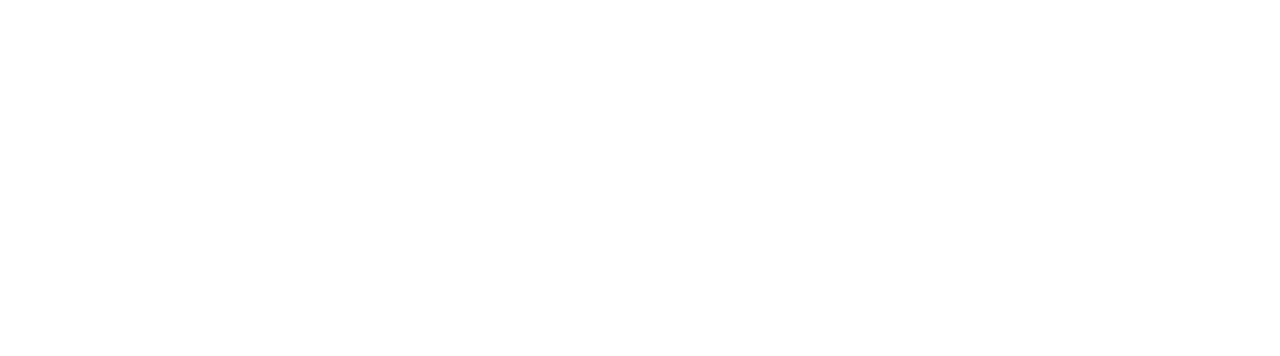
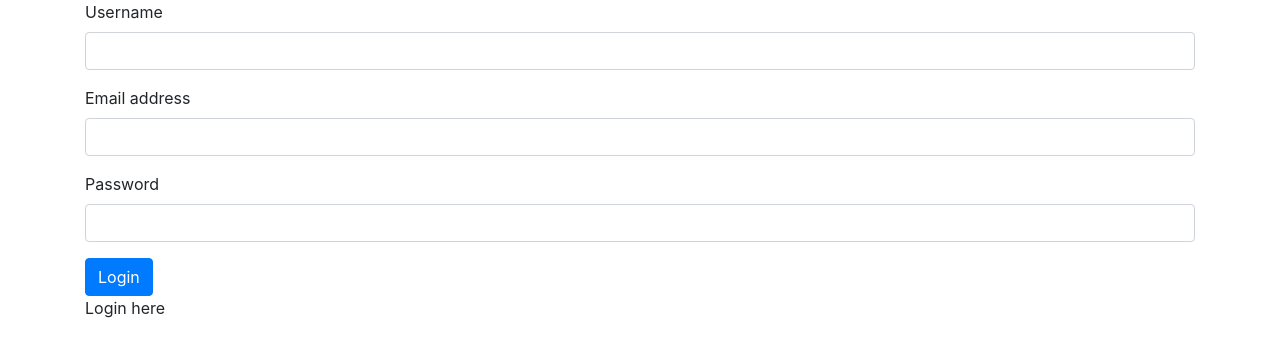
Before and after one commit to dev-sankhadip/todo-apollo, a React (Create React App) app in the folder todo-client/: page /signup in a window 1280 px wide. Shown: the top 356 px of the page. Built offline with nearby package versions, Linux system fonts and the light colour scheme.

Commit message:
feat: signup component in router

```diff
--- a/todo-client/src/App.js
+++ b/todo-client/src/App.js
@@ -4,6 +4,8 @@ import { ApolloProvider } from '@apollo/react-hooks'
 
 import { client } from './graphql/client'
 import { Login } from './components/login'
+import { Signup } from './components/auth/signup'
+
 
 class App extends React.Component
 {
@@ -19,6 +21,7 @@ class App extends React.Component
         <BrowserRouter>
           <Switch>
             <Route exact path="/" component={ Login } />
+            <Route path="/signup" component={ Signup } />
           </Switch>
         </BrowserRouter>
       </ApolloProvider>
--- a/todo-client/src/components/auth/signup.js
+++ b/todo-client/src/components/auth/signup.js
@@ -4,7 +4,7 @@ import { gql } from 'apollo-boost';
 import { client } from '../../graphql/client';
 
 
-const Signup=()=>
+export const Signup=(props)=>
 {
     const [ username, setUsername ]=useState('');
     const [ email, setEmail ]=useState('');
@@ -50,6 +50,7 @@ const Signup=()=>
                 </div>
                 <button type="submit" className="btn btn-primary">Login</button>
             </form>
+            <p onClick={()=>{ props.history.push('/') }}>Login here</p>
         </div>
     )
 }
--- a/todo-client/src/components/login.js
+++ b/todo-client/src/components/login.js
@@ -4,7 +4,7 @@ import { gql } from 'apollo-boost';
 import { client } from '../graphql/client'
 
 
-export const Login=()=>
+export const Login=(props)=>
 {
     const [ email, setEmail ]=useState('');
     const [ password, setPassword ]=useState('');
@@ -44,6 +44,7 @@ export const Login=()=>
                 </div>
                 <button type="submit" className="btn btn-primary">Login</button>
             </form>
+            <p onClick={()=>{ props.history.push('/signup') }}>Signup here</p>
         </div>
     )
 }
```
